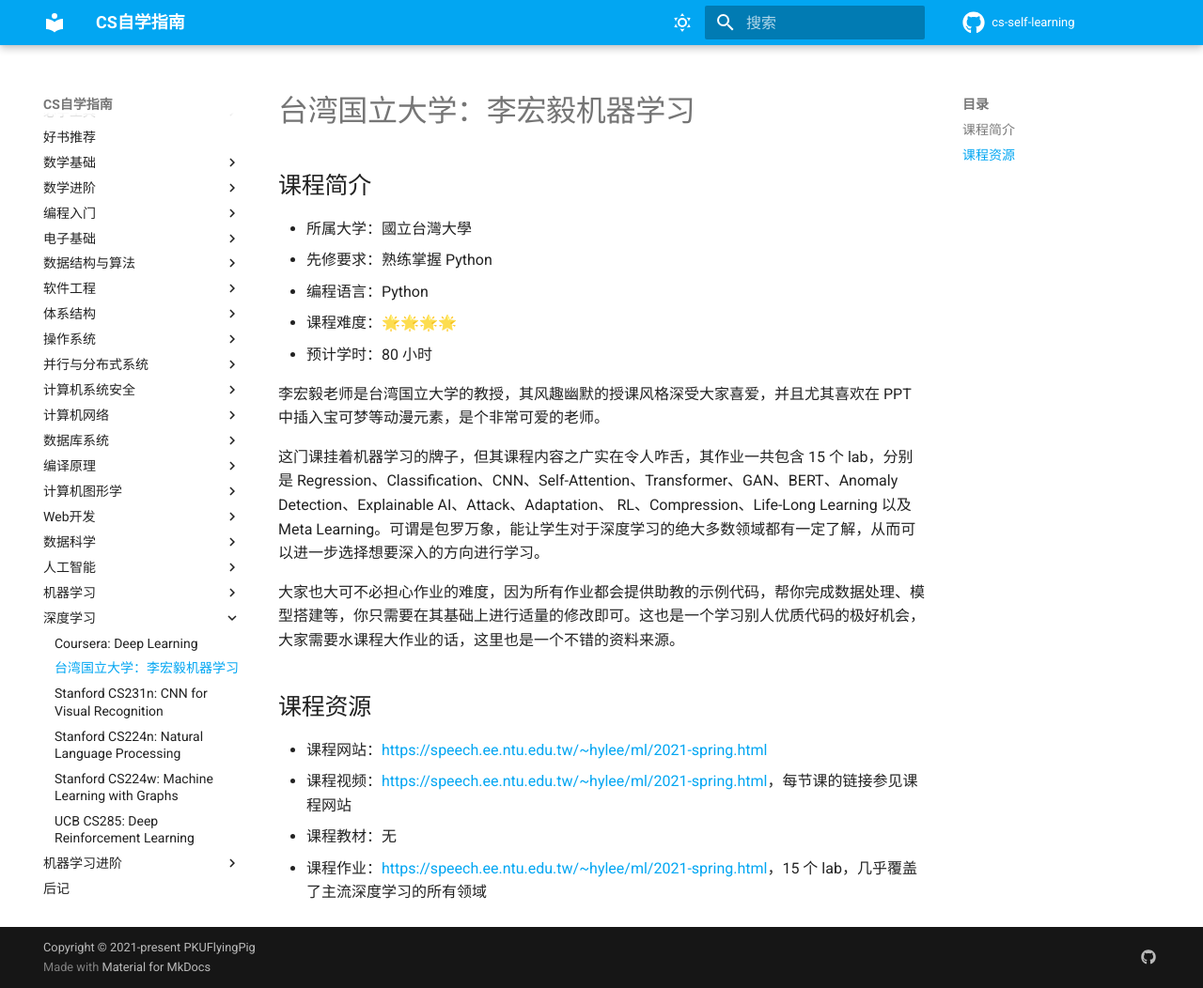
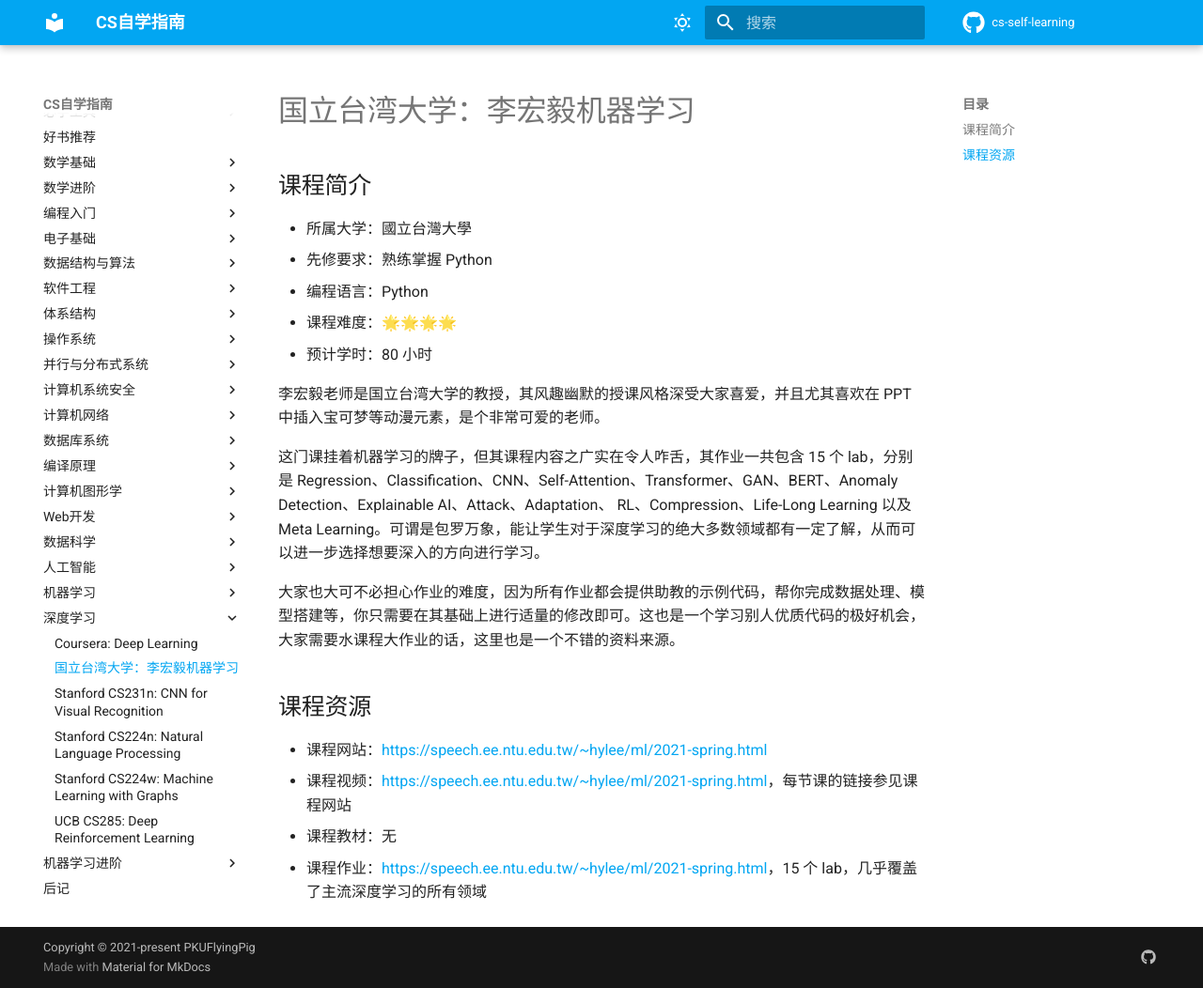
Before and after one commit to PKUFlyingPig/cs-self-learning, an MkDocs documentation site: the page built from docs/深度学习/LHY.md, in a window 1280 px wide and 1052 px high. Shown: the whole window at 94% size. Built offline with MkDocs 1.6.1 and Material for MkDocs 9.7.7, drawn with Linux system fonts in a browser that asks for light colours; comment, search, counter and statistics services are not loaded.

Commit message:
Correct naming errors

```diff
--- a/docs/深度学习/LHY.md
+++ b/docs/深度学习/LHY.md
@@ -1,4 +1,4 @@
-# 台湾国立大学：李宏毅机器学习
+# 国立台湾大学：李宏毅机器学习
 
 ## 课程简介
 
@@ -8,7 +8,7 @@
 - 课程难度：🌟🌟🌟🌟
 - 预计学时：80 小时
 
-李宏毅老师是台湾国立大学的教授，其风趣幽默的授课风格深受大家喜爱，并且尤其喜欢在 PPT 中插入宝可梦等动漫元素，是个非常可爱的老师。
+李宏毅老师是国立台湾大学的教授，其风趣幽默的授课风格深受大家喜爱，并且尤其喜欢在 PPT 中插入宝可梦等动漫元素，是个非常可爱的老师。
 
 这门课挂着机器学习的牌子，但其课程内容之广实在令人咋舌，其作业一共包含 15 个 lab，分别是 Regression、Classification、CNN、Self-Attention、Transformer、GAN、BERT、Anomaly Detection、Explainable AI、Attack、Adaptation、
 RL、Compression、Life-Long Learning 以及 Meta Learning。可谓是包罗万象，能让学生对于深度学习的绝大多数领域都有一定了解，从而可以进一步选择想要深入的方向进行学习。
--- a/mkdocs.yml
+++ b/mkdocs.yml
@@ -157,7 +157,7 @@ nav:
       - "UCB CS189: Introduction to Machine Learning": "机器学习/CS189.md"
   - 深度学习:
       - "Coursera: Deep Learning": "深度学习/CS230.md"
-      - "台湾国立大学：李宏毅机器学习": "深度学习/LHY.md"
+      - "国立台湾大学：李宏毅机器学习": "深度学习/LHY.md"
       - "Stanford CS231n: CNN for Visual Recognition": "深度学习/CS231.md"
       - "Stanford CS224n: Natural Language Processing": "深度学习/CS224n.md"
       - "Stanford CS224w: Machine Learning with Graphs": "深度学习/CS224w.md"
```
Also changed, not shown: docs/CS学习规划.md (+1 -1 lines).
